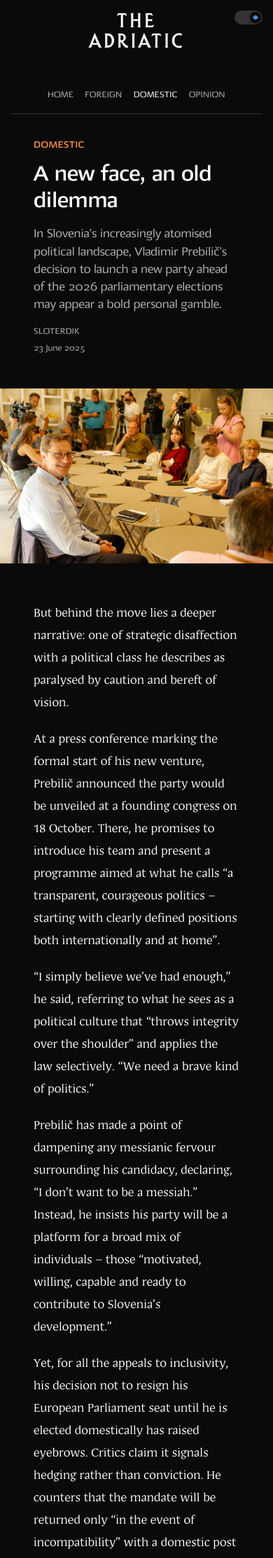
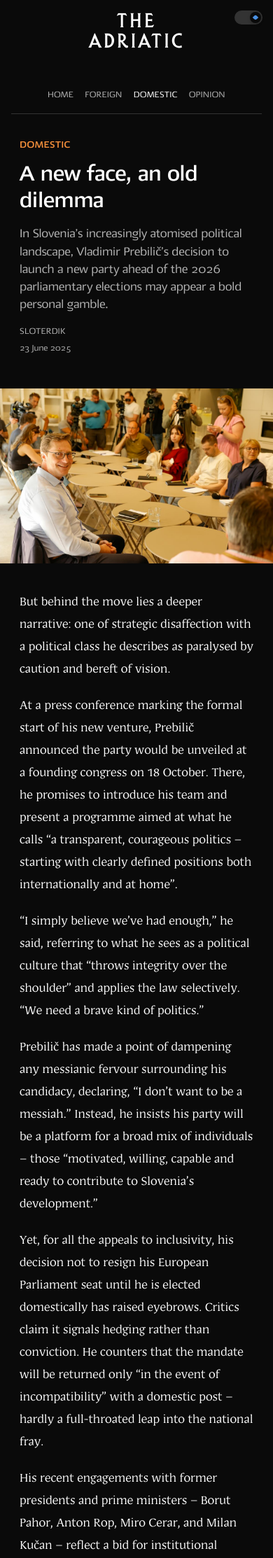
Before and after one commit to tfhoerest/azt, a Jekyll site: the page built from _posts/2025-06-23-bid-for-relevance.md, in a window 390 px wide. Shown: the top 2226 px of the page at 70% size. Built offline with Jekyll 4.4.1, drawn with Linux system fonts in a browser that asks for light colours; some web fonts are replaced.

Commit message:
Update post.html

```diff
--- a/_layouts/post.html
+++ b/_layouts/post.html
@@ -185,25 +185,18 @@ layout: default
 @media (max-width: 48em) {
     .post-container {
         max-width: 100%;
-        padding: 0 var(--z-ds-space-s);
+        padding: 0;  /* Remove padding so image can be full width */
     }
 
-    .post-header,
+    .post-header {
+        max-width: 100%;
+        padding: 0 12px;  /* Much smaller padding like Zeit */
+    }
+
     .post-content,
     .post-navigation {
         max-width: 100%;
-        padding: 0 var(--z-ds-space-s);
-    }
-
-    .post-title {
-        font-size: 2rem;  /* Smaller on mobile */
-        line-height: 1.2;
-        margin-bottom: 1rem;
-    }
-
-    .post-lede {
-        font-size: 1.125rem;  /* Smaller on mobile */
-        margin-bottom: 1rem;
+        padding: 0 12px;  /* Much smaller padding like Zeit */
     }
 
     .post-category {
@@ -232,10 +225,11 @@ layout: default
     }
 
     .post-image {
-    width: 100vw;  /* Full viewport width */
-    margin-left: calc(-50vw + 50%);  /* Center and extend to edges */
-    height: 250px;
-}
+        width: 100vw;  /* Full viewport width */
+        margin-left: calc(-50vw + 50%);  /* Center and extend to edges */
+        height: 250px;  /* Shorter height for mobile */
+        margin-bottom: var(--z-ds-space-l);
+    }
 
     .post-content {
         font-size: 1.25rem;  /* Slightly smaller body text */
@@ -282,12 +276,12 @@ layout: default
         <div class="post-date">{{ page.date | date: "%d %B %Y" }}</div>
     </header>
 
-    <!-- 4. IMAGE -->
+    <!-- 5. IMAGE -->
     {% if page.image %}
         <img src="{{ page.image }}" alt="{{ page.title }}" class="post-image">
     {% endif %}
 
-    <!-- 5. ARTICLE CONTENT -->
+    <!-- 6. ARTICLE CONTENT -->
     <div class="post-content">
         {{ content }}
     </div>
```
